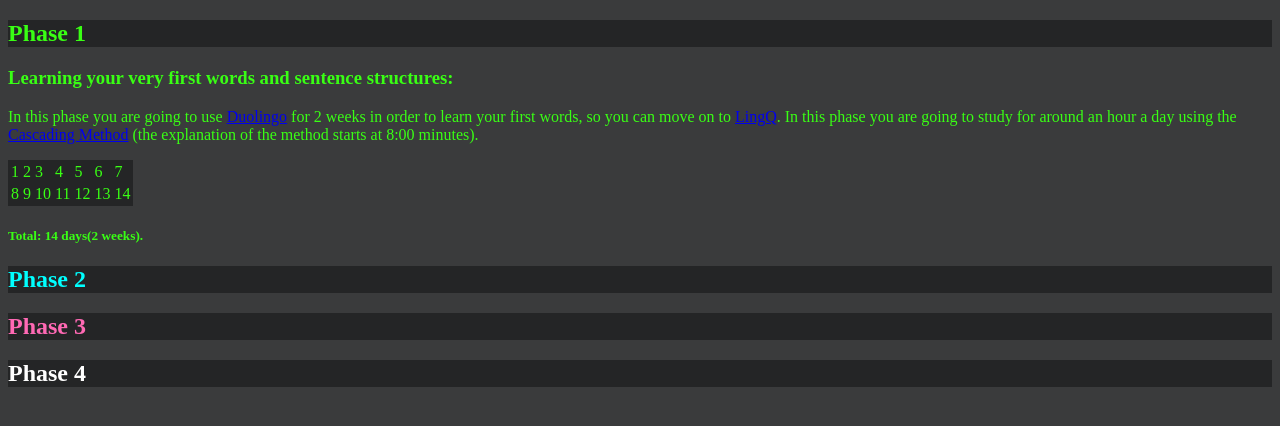
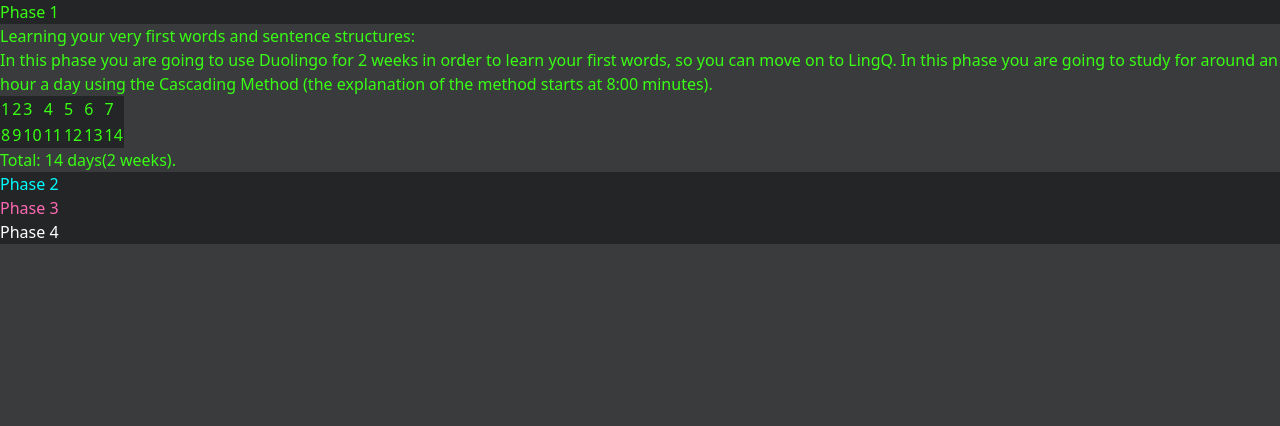
Before and after one commit to henriquerubido1/my-method, a React (Vite) app: page / in a window 1280 px wide. Shown: the top 426 px of the page. Built offline with nearby package versions, Linux system fonts and the light colour scheme.

Commit message:
tailwindcss installation and configuration

```diff
--- a/package.json
+++ b/package.json
@@ -9,7 +9,8 @@
   },
   "dependencies": {
     "react": "^17.0.2",
-    "react-dom": "^17.0.2"
+    "react-dom": "^17.0.2",
+    "tailwindcss": "^3.0.24"
   },
   "devDependencies": {
     "@vitejs/plugin-react": "^1.0.7",
--- a/src/components/Phase1.jsx
+++ b/src/components/Phase1.jsx
@@ -1,4 +1,5 @@
 import React, { useState, useEffect } from 'react';
+import '../style.css';
 
 function Phase1() {
   const [display, setDisplay] = useState(true);
--- /dev/null
+++ b/src/main.css
@@ -0,0 +1,5 @@
+@tailwind base;
+
+@tailwind components;
+
+@tailwind utilities;
--- /dev/null
+++ b/src/style.css
@@ -0,0 +1,469 @@
+/*
+! tailwindcss v3.0.24 | MIT License | https://tailwindcss.com
+*/
+
+/*
+1. Prevent padding and border from affecting element width. (https://github.com/mozdevs/cssremedy/issues/4)
+2. Allow adding a border to an element by just adding a border-width. (https://github.com/tailwindcss/tailwindcss/pull/116)
+*/
+
+*,
+::before,
+::after {
+  box-sizing: border-box;
+  /* 1 */
+  border-width: 0;
+  /* 2 */
+  border-style: solid;
+  /* 2 */
+  border-color: #e5e7eb;
+  /* 2 */
+}
+
+::before,
+::after {
+  --tw-content: '';
+}
+
+/*
+1. Use a consistent sensible line-height in all browsers.
+2. Prevent adjustments of font size after orientation changes in iOS.
+3. Use a more readable tab size.
+4. Use the user's configured `sans` font-family by default.
+*/
+
+html {
+  line-height: 1.5;
+  /* 1 */
+  -webkit-text-size-adjust: 100%;
+  /* 2 */
+  -moz-tab-size: 4;
+  /* 3 */
+  -o-tab-size: 4;
+     tab-size: 4;
+  /* 3 */
+  font-family: ui-sans-serif, system-ui, -apple-system, BlinkMacSystemFont, "Segoe UI", Roboto, "Helvetica Neue", Arial, "Noto Sans", sans-serif, "Apple Color Emoji", "Segoe UI Emoji", "Segoe UI Symbol", "Noto Color Emoji";
+  /* 4 */
+}
+
+/*
+1. Remove the margin in all browsers.
+2. Inherit line-height from `html` so users can set them as a class directly on the `html` element.
+*/
+
+body {
+  margin: 0;
+  /* 1 */
+  line-height: inherit;
+  /* 2 */
+}
+
+/*
+1. Add the correct height in Firefox.
+2. Correct the inheritance of border color in Firefox. (https://bugzilla.mozilla.org/show_bug.cgi?id=190655)
+3. Ensure horizontal rules are visible by default.
+*/
+
+hr {
+  height: 0;
+  /* 1 */
+  color: inherit;
+  /* 2 */
+  border-top-width: 1px;
+  /* 3 */
+}
+
+/*
+Add the correct text decoration in Chrome, Edge, and Safari.
+*/
+
+abbr:where([title]) {
+  -webkit-text-decoration: underline dotted;
+          text-decoration: underline dotted;
+}
+
+/*
+Remove the default font size and weight for headings.
+*/
+
+h1,
+h2,
+h3,
+h4,
+h5,
+h6 {
+  font-size: inherit;
+  font-weight: inherit;
+}
+
+/*
+Reset links to optimize for opt-in styling instead of opt-out.
+*/
+
+a {
+  color: inherit;
+  text-decoration: inherit;
+}
+
+/*
+Add the correct font weight in Edge and Safari.
+*/
+
+b,
+strong {
+  font-weight: bolder;
+}
+
+/*
+1. Use the user's configured `mono` font family by default.
+2. Correct the odd `em` font sizing in all browsers.
+*/
+
+code,
+kbd,
+samp,
+pre {
+  font-family: ui-monospace, SFMono-Regular, Menlo, Monaco, Consolas, "Liberation Mono", "Courier New", monospace;
+  /* 1 */
+  font-size: 1em;
+  /* 2 */
+}
+
+/*
+Add the correct font size in all browsers.
+*/
+
+small {
+  font-size: 80%;
+}
+
+/*
+Prevent `sub` and `sup` elements from affecting the line height in all browsers.
+*/
+
+sub,
+sup {
+  font-size: 75%;
+  line-height: 0;
+  position: relative;
+  vertical-align: baseline;
+}
+
+sub {
+  bottom: -0.25em;
+}
+
+sup {
+  top: -0.5em;
+}
+
+/*
+1. Remove text indentation from table contents in Chrome and Safari. (https://bugs.chromium.org/p/chromium/issues/detail?id=999088, https://bugs.webkit.org/show_bug.cgi?id=201297)
+2. Correct table border color inheritance in all Chrome and Safari. (https://bugs.chromium.org/p/chromium/issues/detail?id=935729, https://bugs.webkit.org/show_bug.cgi?id=195016)
+3. Remove gaps between table borders by default.
+*/
+
+table {
+  text-indent: 0;
+  /* 1 */
+  border-color: inherit;
+  /* 2 */
+  border-collapse: collapse;
+  /* 3 */
+}
+
+/*
+1. Change the font styles in all browsers.
+2. Remove the margin in Firefox and Safari.
+3. Remove default padding in all browsers.
+*/
+
+button,
+input,
+optgroup,
+select,
+textarea {
+  font-family: inherit;
+  /* 1 */
+  font-size: 100%;
+  /* 1 */
+  line-height: inherit;
+  /* 1 */
+  color: inherit;
+  /* 1 */
+  margin: 0;
+  /* 2 */
+  padding: 0;
+  /* 3 */
+}
+
+/*
+Remove the inheritance of text transform in Edge and Firefox.
+*/
+
+button,
+select {
+  text-transform: none;
+}
+
+/*
+1. Correct the inability to style clickable types in iOS and Safari.
+2. Remove default button styles.
+*/
+
+button,
+[type='button'],
+[type='reset'],
+[type='submit'] {
+  -webkit-appearance: button;
+  /* 1 */
+  background-color: transparent;
+  /* 2 */
+  background-image: none;
+  /* 2 */
+}
+
+/*
+Use the modern Firefox focus style for all focusable elements.
+*/
+
+:-moz-focusring {
+  outline: auto;
+}
+
+/*
+Remove the additional `:invalid` styles in Firefox. (https://github.com/mozilla/gecko-dev/blob/2f9eacd9d3d995c937b4251a5557d95d494c9be1/layout/style/res/forms.css#L728-L737)
+*/
+
+:-moz-ui-invalid {
+  box-shadow: none;
+}
+
+/*
+Add the correct vertical alignment in Chrome and Firefox.
+*/
+
+progress {
+  vertical-align: baseline;
+}
+
+/*
+Correct the cursor style of increment and decrement buttons in Safari.
+*/
+
+::-webkit-inner-spin-button,
+::-webkit-outer-spin-button {
+  height: auto;
+}
+
+/*
+1. Correct the odd appearance in Chrome and Safari.
+2. Correct the outline style in Safari.
+*/
+
+[type='search'] {
+  -webkit-appearance: textfield;
+  /* 1 */
+  outline-offset: -2px;
+  /* 2 */
+}
+
+/*
+Remove the inner padding in Chrome and Safari on macOS.
+*/
+
+::-webkit-search-decoration {
+  -webkit-appearance: none;
+}
+
+/*
+1. Correct the inability to style clickable types in iOS and Safari.
+2. Change font properties to `inherit` in Safari.
+*/
+
+::-webkit-file-upload-button {
+  -webkit-appearance: button;
+  /* 1 */
+  font: inherit;
+  /* 2 */
+}
+
+/*
+Add the correct display in Chrome and Safari.
+*/
+
+summary {
+  display: list-item;
+}
+
+/*
+Removes the default spacing and border for appropriate elements.
+*/
+
+blockquote,
+dl,
+dd,
+h1,
+h2,
+h3,
+h4,
+h5,
+h6,
+hr,
+figure,
+p,
+pre {
+  margin: 0;
+}
+
+fieldset {
+  margin: 0;
+  padding: 0;
+}
+
+legend {
+  padding: 0;
+}
+
+ol,
+ul,
+menu {
+  list-style: none;
+  margin: 0;
+  padding: 0;
+}
+
+/*
+Prevent resizing textareas horizontally by default.
+*/
+
+textarea {
+  resize: vertical;
+}
+
+/*
+1. Reset the default placeholder opacity in Firefox. (https://github.com/tailwindlabs/tailwindcss/issues/3300)
+2. Set the default placeholder color to the user's configured gray 400 color.
+*/
+
+input::-moz-placeholder, textarea::-moz-placeholder {
+  opacity: 1;
+  /* 1 */
+  color: #9ca3af;
+  /* 2 */
+}
+
+input:-ms-input-placeholder, textarea:-ms-input-placeholder {
+  opacity: 1;
+  /* 1 */
+  color: #9ca3af;
+  /* 2 */
+}
+
+input::placeholder,
+textarea::placeholder {
+  opacity: 1;
+  /* 1 */
+  color: #9ca3af;
+  /* 2 */
+}
+
+/*
+Set the default cursor for buttons.
+*/
+
+button,
+[role="button"] {
+  cursor: pointer;
+}
+
+/*
+Make sure disabled buttons don't get the pointer cursor.
+*/
+
+:disabled {
+  cursor: default;
+}
+
+/*
+1. Make replaced elements `display: block` by default. (https://github.com/mozdevs/cssremedy/issues/14)
+2. Add `vertical-align: middle` to align replaced elements more sensibly by default. (https://github.com/jensimmons/cssremedy/issues/14#issuecomment-634934210)
+   This can trigger a poorly considered lint error in some tools but is included by design.
+*/
+
+img,
+svg,
+video,
+canvas,
+audio,
+iframe,
+embed,
+object {
+  display: block;
+  /* 1 */
+  vertical-align: middle;
+  /* 2 */
+}
+
+/*
+Constrain images and videos to the parent width and preserve their intrinsic aspect ratio. (https://github.com/mozdevs/cssremedy/issues/14)
+*/
+
+img,
+video {
+  max-width: 100%;
+  height: auto;
+}
+
+/*
+Ensure the default browser behavior of the `hidden` attribute.
+*/
+
+[hidden] {
+  display: none;
+}
+
+*, ::before, ::after {
+  --tw-translate-x: 0;
+  --tw-translate-y: 0;
+  --tw-rotate: 0;
+  --tw-skew-x: 0;
+  --tw-skew-y: 0;
+  --tw-scale-x: 1;
+  --tw-scale-y: 1;
+  --tw-pan-x:  ;
+  --tw-pan-y:  ;
+  --tw-pinch-zoom:  ;
+  --tw-scroll-snap-strictness: proximity;
+  --tw-ordinal:  ;
+  --tw-slashed-zero:  ;
+  --tw-numeric-figure:  ;
+  --tw-numeric-spacing:  ;
+  --tw-numeric-fraction:  ;
+  --tw-ring-inset:  ;
+  --tw-ring-offset-width: 0px;
+  --tw-ring-offset-color: #fff;
+  --tw-ring-color: rgb(59 130 246 / 0.5);
+  --tw-ring-offset-shadow: 0 0 #0000;
+  --tw-ring-shadow: 0 0 #0000;
+  --tw-shadow: 0 0 #0000;
+  --tw-shadow-colored: 0 0 #0000;
+  --tw-blur:  ;
+  --tw-brightness:  ;
+  --tw-contrast:  ;
+  --tw-grayscale:  ;
+  --tw-hue-rotate:  ;
+  --tw-invert:  ;
+  --tw-saturate:  ;
+  --tw-sepia:  ;
+  --tw-drop-shadow:  ;
+  --tw-backdrop-blur:  ;
+  --tw-backdrop-brightness:  ;
+  --tw-backdrop-contrast:  ;
+  --tw-backdrop-grayscale:  ;
+  --tw-backdrop-hue-rotate:  ;
+  --tw-backdrop-invert:  ;
+  --tw-backdrop-opacity:  ;
+  --tw-backdrop-saturate:  ;
+  --tw-backdrop-sepia:  ;
+}
```
Also changed, not shown: tailwind.config.js (added, +7 -0 lines), 1 other file (tests, documents, lock files or other folders).
